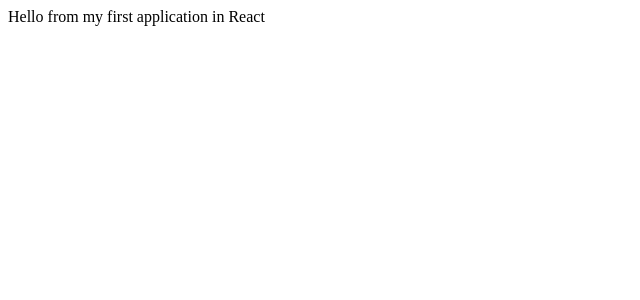
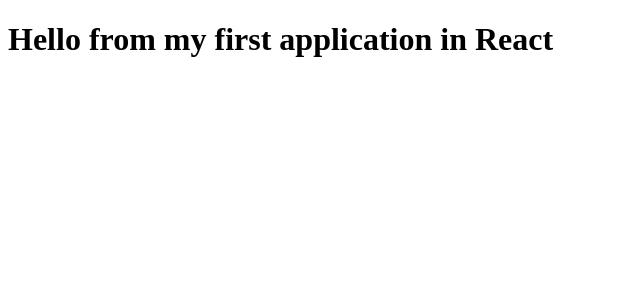
Before and after one commit to Ahanyatech/my-first-static-web-app, a React (Create React App) app: page / in a window 1280 px wide. Shown: the top 300 px of the page, without its empty margins (0-640 px from the left). Built offline with nearby package versions, Linux system fonts and the light colour scheme; the HTML template or start-up script is replaced by a standard one.

Commit message:
Update App.js
Added Code

```diff
--- a/src/App.js
+++ b/src/App.js
@@ -2,7 +2,7 @@
 
 function App() {
   const value = 'React';
-  return <div>Hello from my first application in {value}</div>;
+  return <div><h1>Hello from my first application in {value} </h1></div>;
 }
 
 export default App;
```
